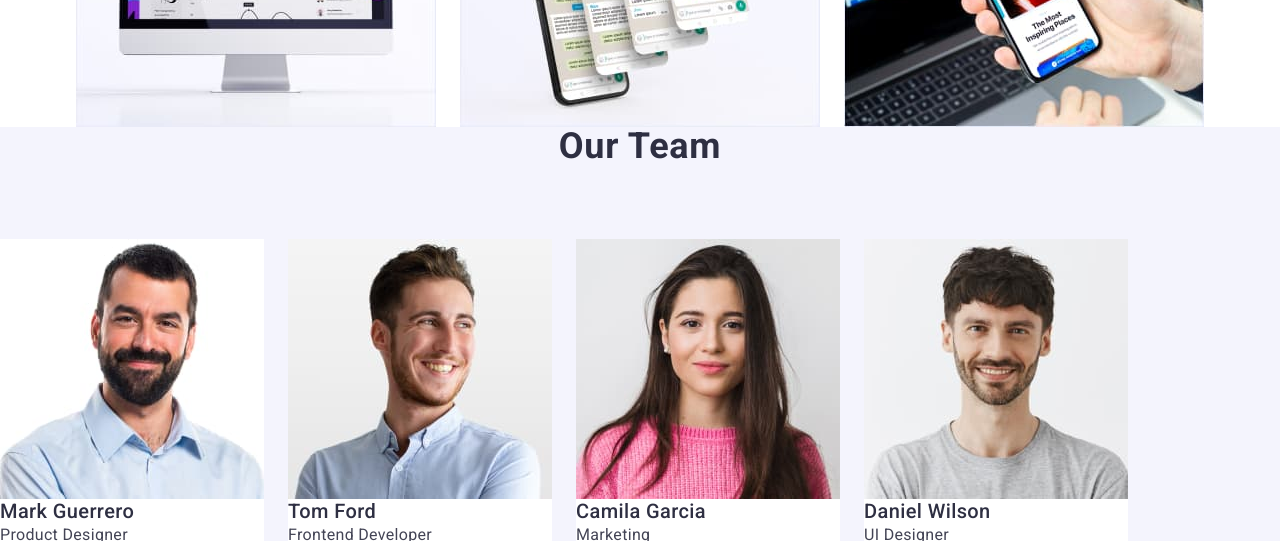
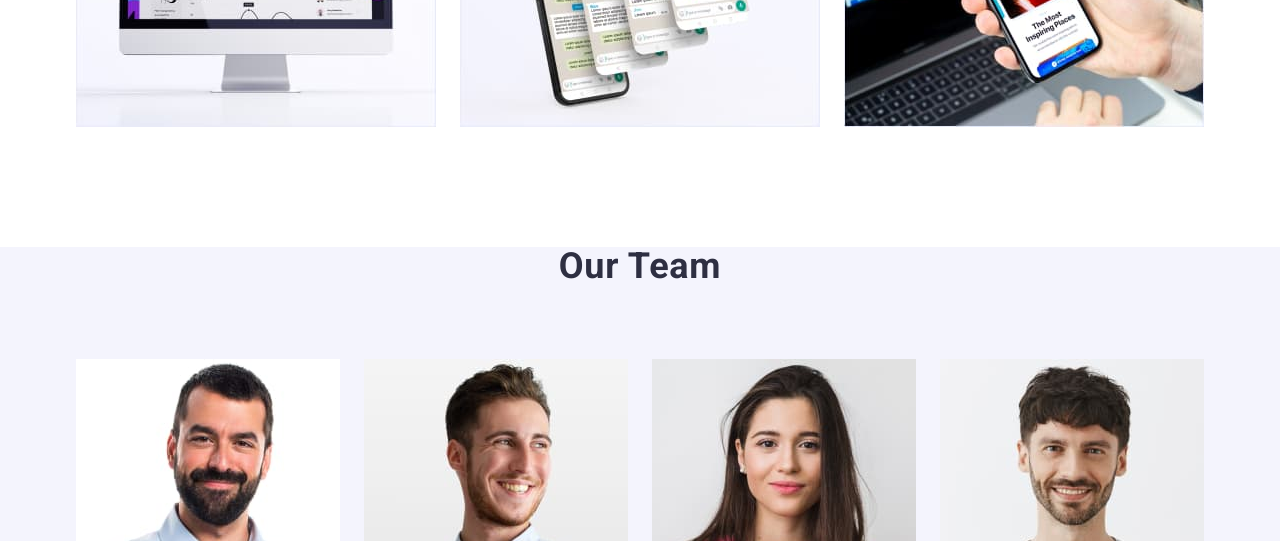
Before and after one commit to Roman80-IT/goit-markup-hw-03, a plain HTML site: page index.html in a window 1280 px wide. Shown: the part 1330-1871 px from the top of the page. Drawn offline with nearby package versions, Linux system fonts and the light colour scheme.

Commit message:
delta sections

```diff
--- a/css/styles.css
+++ b/css/styles.css
@@ -183,8 +183,13 @@ ul {
   max-width: 496px;
 }
 
+section {
+  padding-bottom: 120px;
+}
+
 /* ==========BUTTON STYLE========== */
 /* button in index.html */
+
 .btn {
   background-color: var(--btn-color);
   /* min-width: 169px;
@@ -215,9 +220,9 @@ ul {
 
 /* ========== SECTIONs ========== */
 /* Section 1 (h3 = header під "body") */
+
 .section-delta {
   padding-top: 120px;
-  padding-bottom: 120px;
 }
 
 .feature-list {
--- a/index.html
+++ b/index.html
@@ -28,7 +28,8 @@
       <div class="container header-container">
         <nav class="header-nav">
           <a class="logo link" href="./index.html"
-          >Web<span class="logo-studio">Studio</span></a>
+            >Web<span class="logo-studio">Studio</span></a
+          >
 
           <ul class="header-menu">
             <li>
@@ -79,8 +80,8 @@
             <li class="scroll-box">
               <h3 class="header feature-title">Strategy</h3>
               <p class="main-text">
-              Our goal is to identify the business problem to walk away with the
-              perfect and creative solution.
+                Our goal is to identify the business problem to walk away with
+                the perfect and creative solution.
               </p>
             </li>
             <li class="scroll-box">
@@ -150,6 +151,7 @@
 
       <!-- Секція-3 Our Team -->
       <section class="sec-three">
+        <div class="container">
           <h2 class="header-two">Our Team</h2>
           <ul class="list team-list">
             <li class="team-items">
@@ -193,6 +195,7 @@
               <p class="main-text">UI Designer</p>
             </li>
           </ul>
+        </div>
       </section>
     </main>
 
```
Lines whose indentation alone changed are shown as unchanged.
